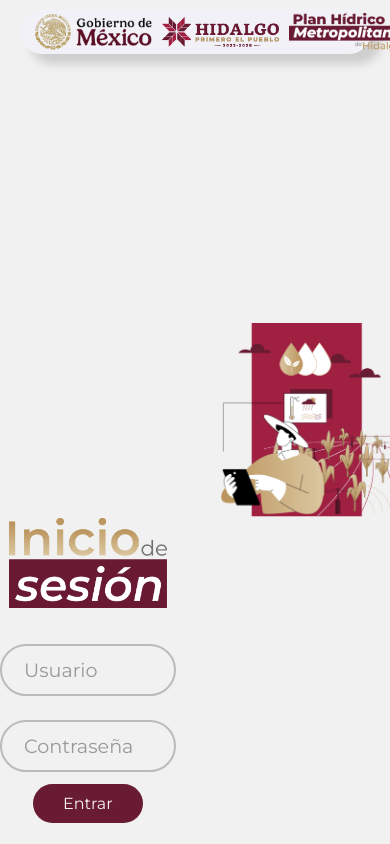
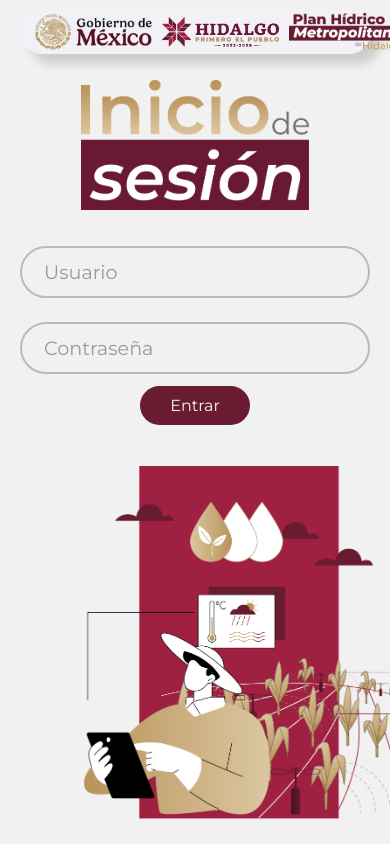
Before and after one commit to gomez50057/hidricoapp, a Next.js app: page /planhidrico/login in a window 390 px wide. Shown: the top 844 px of the page. Built offline with nearby package versions, Linux system fonts and the light colour scheme.

Commit message:
se cambiar las opciones de los reactivos del formulario

```diff
--- a/src/app/login/login.module.css
+++ b/src/app/login/login.module.css
@@ -110,3 +110,31 @@
 .button:hover {
   background-color: var(--vinoClr);
 }
+
+
+.login {
+  display: flex;
+  width: 100vw;
+  height: 100vh;
+}
+
+/* @media (max-width: 768px) { */
+@media (max-width: 1080px) {
+
+  .login {
+    flex-direction: column;
+    justify-content: center;
+  }
+
+  .imgInicio {
+    width: 65%;
+    margin-top: 80px;
+  }
+}
+
+@media (max-width: 768px) {
+
+  .containerInicioSeccion{
+    padding: 0 20px 0 20px;
+  }
+}
```
Also changed, not shown: src/utils/utils.js (+12 -14 lines).
